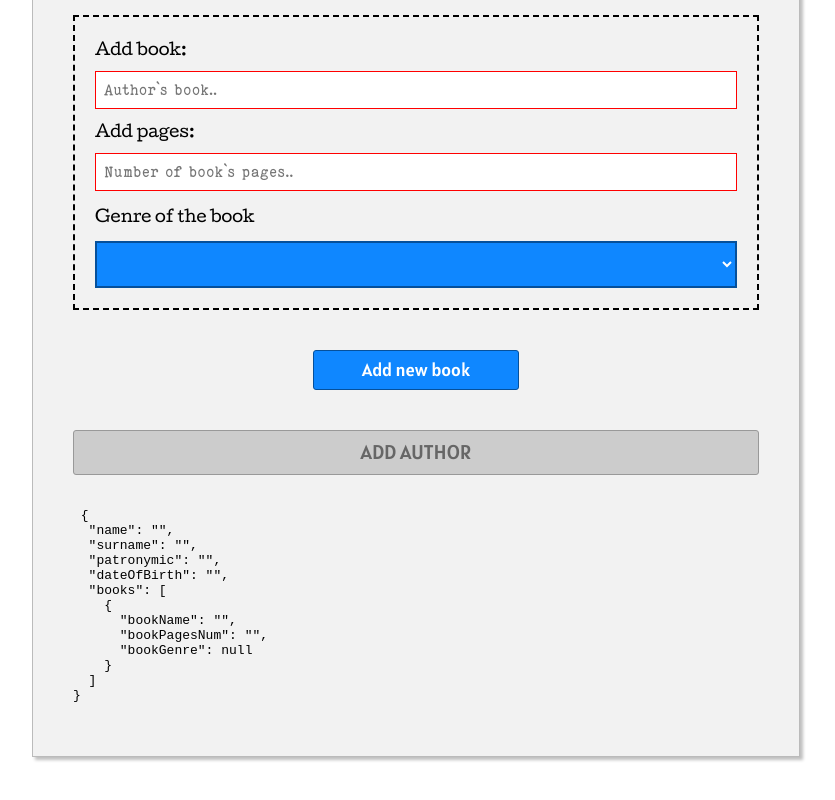
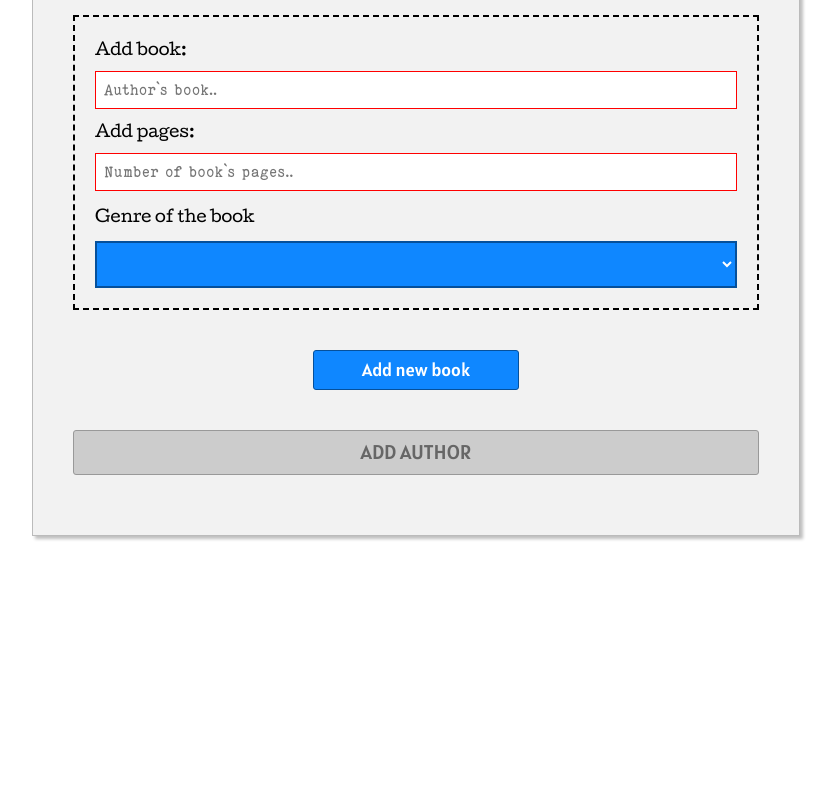
Before and after one commit to SverchkovVlad/BooksAccounting, an Angular app: page /addAuthor in a window 1280 px wide. Shown: the part 595-1395 px from the top of the page, without its empty margins (224-1059 px from the left). After the commit the page ends 1208 px from the top, so only its background shows below. Built offline with nearby package versions, Linux system fonts and the light colour scheme; no server answers.

Commit message:
Save before Author Interface changing and sort method modifications (Added SetAuthor method to DB_Operations)

```diff
--- a/src/app/add-author/add-author.component.html
+++ b/src/app/add-author/add-author.component.html
@@ -8,7 +8,11 @@
 
             <h4>Fill the data below</h4>
 
-            <form [formGroup] = "formAddAuthor">
+            <form
+                #formVariable = "ngForm"
+                [formGroup] = "formAddAuthor"
+                (ngSubmit) = "submitData(); formVariable.resetForm()">
+
                 <label for="name">Name: </label>
                 <input type="text" formControlName = "name" id="name" placeholder="Author`s name..">
 
@@ -19,7 +23,7 @@
                 <input type="text" formControlName = "patronymic" id="patronymic" placeholder="Author`s patronymic..">
 
                 <label for="birth">Date of birth: </label>
-                <input type="text" formControlName = "dateOfBirth" id="birth" placeholder="dd/mm/yyyy">
+                <input type="text" formControlName = "birthDate" id="birth" placeholder="dd/mm/yyyy">
 
                 <div formArrayName = "books"
                     *ngFor = "let book of books.controls; let i = index;">
@@ -51,7 +55,7 @@
                 <input [disabled] = "formAddAuthor.invalid" class = "add-new-author" type="submit"
                         value="Add author" >
 
-                <pre> {{formAddAuthor.value | json}} </pre>
+                <!-- <pre> {{formAddAuthor.value | json}} </pre> -->
             </form>
         </div>
     </div>
--- a/src/app/add-author/add-author.component.ts
+++ b/src/app/add-author/add-author.component.ts
@@ -1,5 +1,6 @@
 import { AfterViewInit, Component, OnInit } from '@angular/core';
 import { FormArray, FormBuilder, FormControl, FormGroup, Validators } from '@angular/forms';
+import { Author } from '../interfaces/author';
 import { Genre } from '../interfaces/genre';
 import { DbOperationsService } from '../services/db-operations.service';
 
@@ -14,6 +15,7 @@ export class AddAuthorComponent implements OnInit {
   books: FormArray = new FormArray([]);
   genres: Genre[];
   genreValue: string;
+  authors : Author[];
 
   constructor(
     private dbOperationService: DbOperationsService,
@@ -31,7 +33,7 @@ export class AddAuthorComponent implements OnInit {
       name : this.fb.control('', [Validators.pattern('[^ ][a-zA-Z,.` -]+$'), Validators.required]),
       surname : this.fb.control('', [Validators.pattern('[^ ][a-zA-Z,.` -]+$'), Validators.required]),
       patronymic : this.fb.control('', [Validators.pattern('[^ ][a-zA-Z,.` -]+$'), Validators.required]),
-      dateOfBirth : this.fb.control('', [Validators.required,
+      birthDate : this.fb.control('', [Validators.required,
         Validators.pattern(/^(([0][1-9])|([1-2][0-9])|([3][0-1]))\/(([0][1-9])|([1][0-2]))\/([0-9]{4})$/)]),
         // Input format: 16/03/1965
       books: this.fb.array([this.createBook()])
@@ -57,6 +59,16 @@ export class AddAuthorComponent implements OnInit {
     this.books.removeAt(this.books.length - 1);
   }
 
+  submitData() {
+    //let data = JSON.stringify(this.formAddAuthor.value);
+    let data = this.formAddAuthor.value;
+    console.log(data);
+
+    this.dbOperationService.setAuthor(data).subscribe(item => {
+      this.authors.push(data);
+    })
+  }
+
   ngOnInit(): void {
     this.getGenres();
     this.createFormElements();
--- a/src/app/interfaces/author.ts
+++ b/src/app/interfaces/author.ts
@@ -1,4 +1,5 @@
 export interface Author {
+    [x: string]: any;
     id: number,
     name: string,
     surname: string,
--- a/src/app/services/db-operations.service.ts
+++ b/src/app/services/db-operations.service.ts
@@ -16,6 +16,15 @@ export class DbOperationsService {
 
   deleteAuthor(id: number) {
     return this.http.delete(`http://localhost:3000/authors/${id}`);
+  }
+
+  setAuthor(authorData: any) {
+    return this.http.post(`http://localhost:3000/authors/`,
+      {name : authorData.name,
+       surname: authorData.surname,
+       patronymic: authorData.patronymic,
+       birthDate: authorData.birthDate,
+       books: authorData.books});
   }
 
 
```
